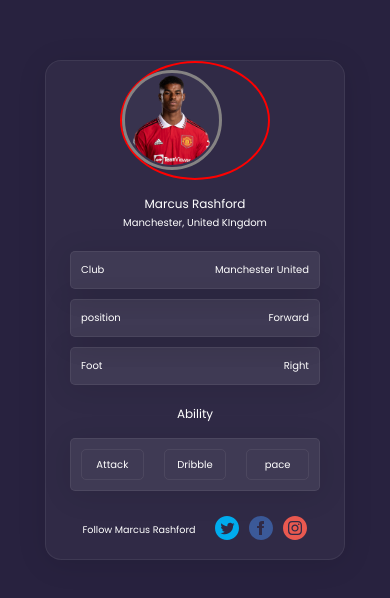
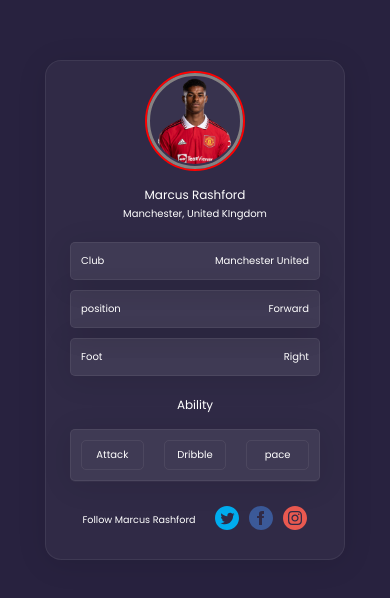
Before and after one commit to Ftaiwo1010/Football-Player-Profile-Card, a plain HTML site: page index.html in a window 390 px wide. Shown: the part 112-710 px from the top of the page. Drawn offline with Linux system fonts and the light colour scheme.

Commit message:
fized mobile borders

```diff
--- a/index.css
+++ b/index.css
@@ -181,11 +181,18 @@
         color: rgb(255, 255, 255);
     }
 
+    .img-container {
+        width: 100px;
+        height: 100px;
+    }
+
+
 
     .main img {
         max-width: 100px;
         padding: 2px;
         margin-top: 15px;
+        bottom: 7px;
     }
 
     .main h2 {
```
